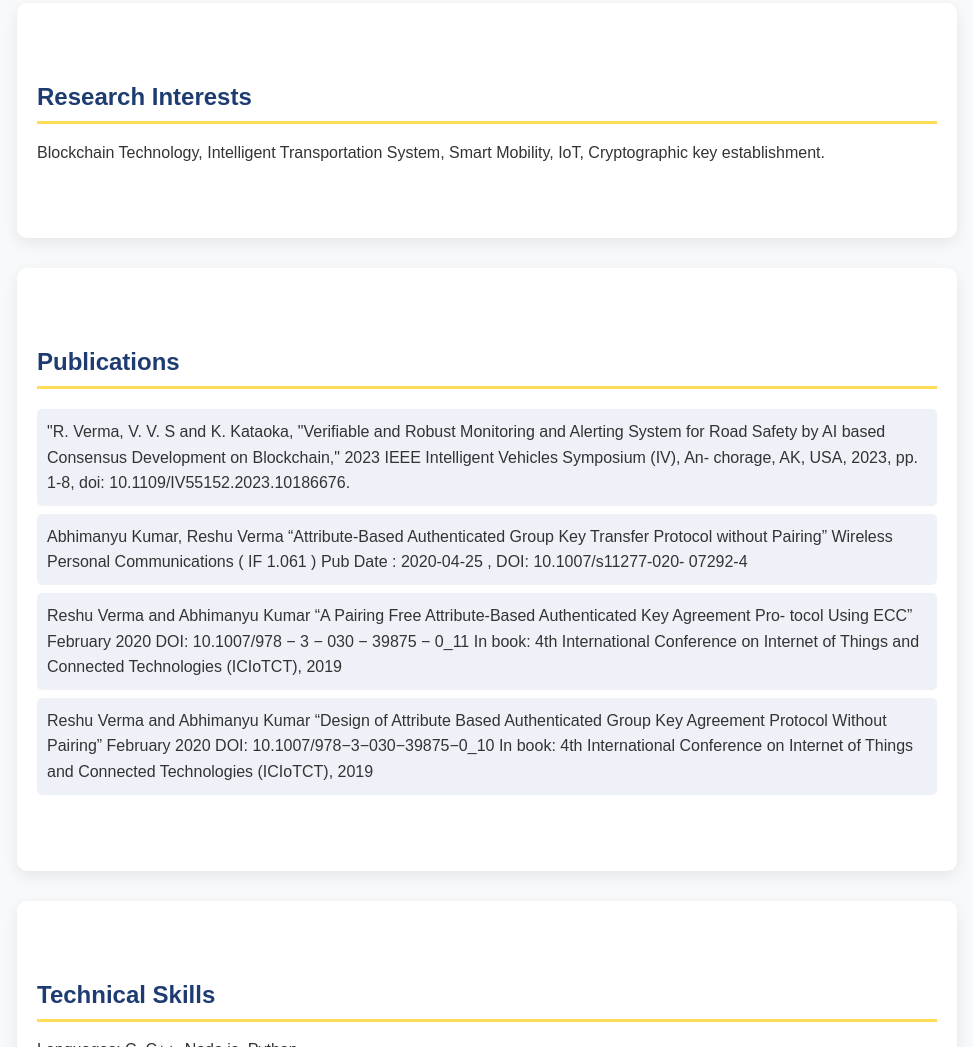
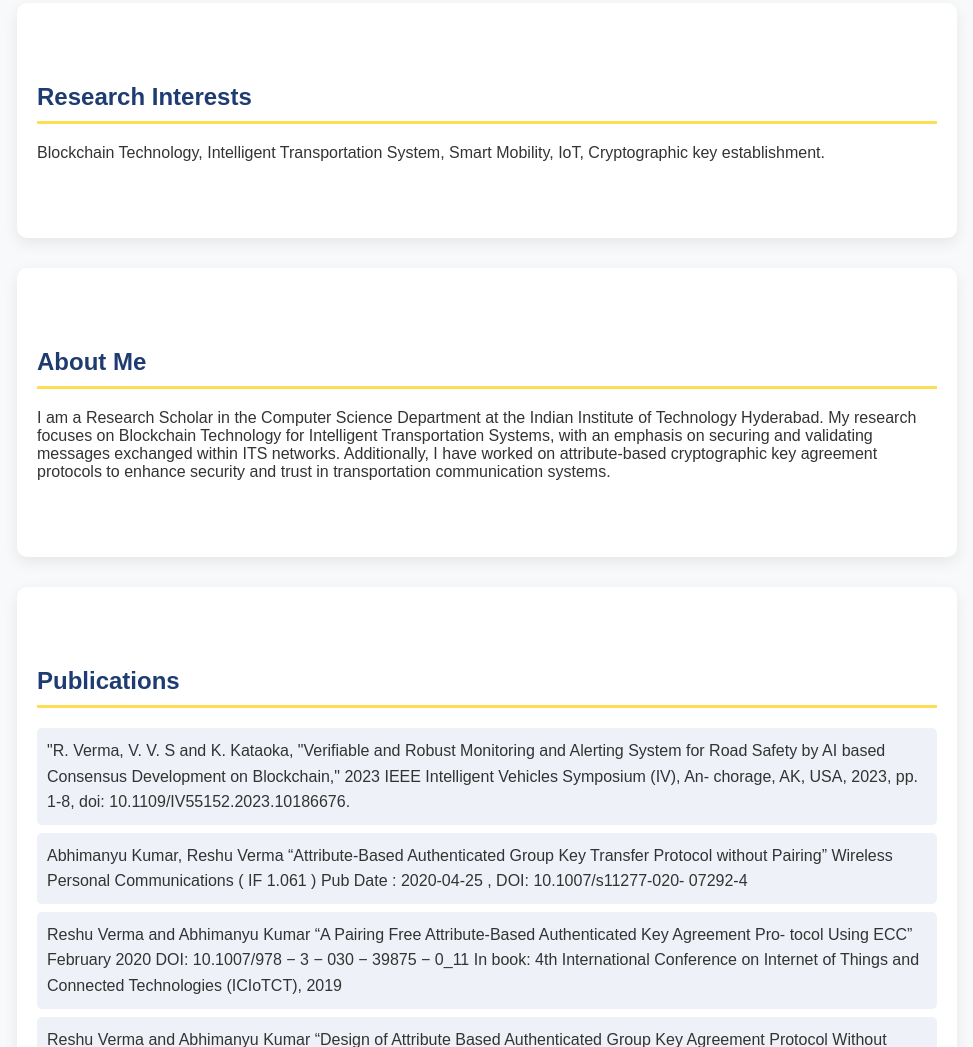
Before and after one commit to Reshu-24/reshu-24.github.io, a plain HTML site: page index.html in a window 1280 px wide. Shown: the part 916-1963 px from the top of the page, without its empty margins (153-1126 px from the left). Drawn offline with Linux system fonts and the light colour scheme.

Commit message:
Update index.html

```diff
--- a/index.html
+++ b/index.html
@@ -10,6 +10,7 @@
     <nav>
         <ul>
             <li><a href="#home">Home</a></li>
+            <li><a href="#about">About Me</a></li>
             <li><a href="#academic">Academic</a></li>
             <li><a href="#interests">Interests</a></li>
             <li><a href="#publications">Publications</a></li>
@@ -40,7 +41,11 @@
         <h2>Research Interests</h2>
         <p>Blockchain Technology, Intelligent Transportation System, Smart Mobility, IoT, Cryptographic key establishment.</p>
     </section>
-
+ <section id="about">
+        <h2>About Me</h2>
+        <p>I am a Research Scholar in the Computer Science Department at the Indian Institute of Technology Hyderabad. My research focuses on Blockchain Technology for Intelligent Transportation Systems, with an emphasis on securing and validating messages exchanged within ITS networks. Additionally, I have worked on attribute-based cryptographic key agreement protocols
+            to enhance security and trust in transportation communication systems.</p>
+    </section>
     <section id="publications">
         <h2>Publications</h2>
         <ul>
```
